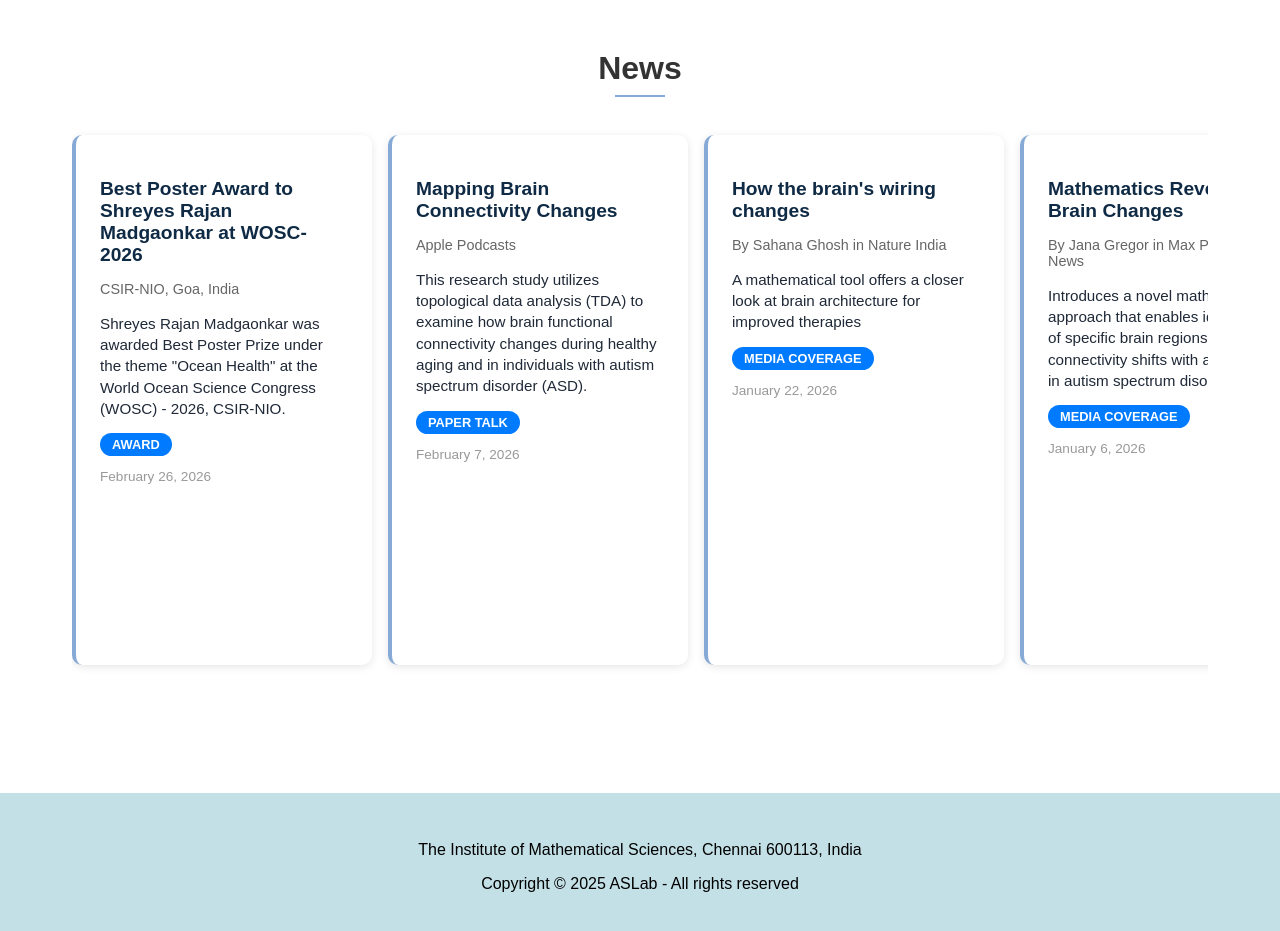
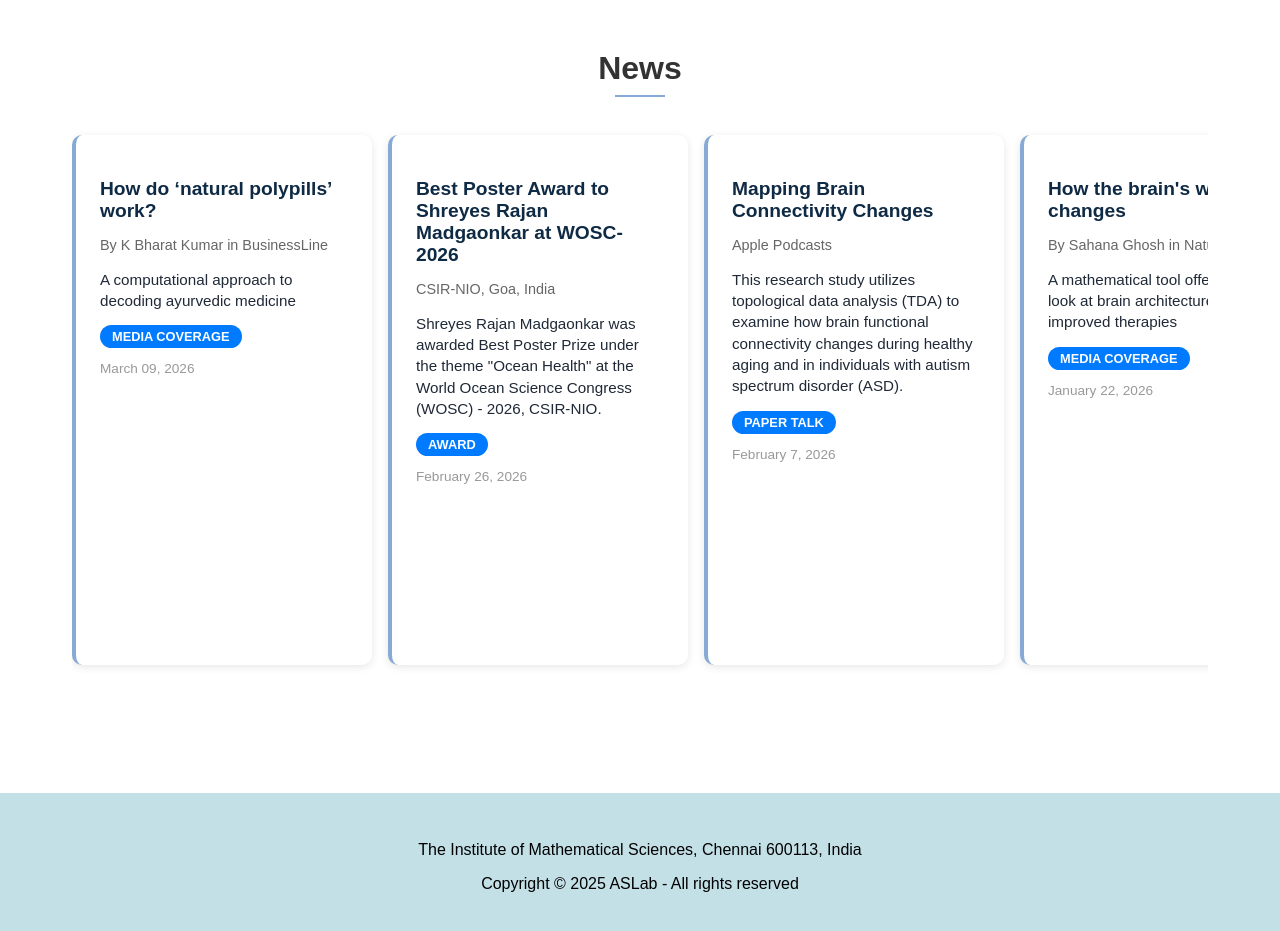
Before and after one commit to asamallab/asamallab.github.io, a plain HTML site: page index.html in a window 1280 px wide. Shown: the part 1260-2191 px from the top of the page. Drawn offline with Linux system fonts and the light colour scheme.

Commit message:
Update index.html

```diff
--- a/index.html
+++ b/index.html
@@ -147,6 +147,18 @@
         <h2 class="news-title">News</h2>
 
         <div class="news-container">
+
+          <div class="news-card" tabindex="0">
+
+            <a href="https://www.thehindubusinessline.com/business-tech/how-do-natural-polypills-work/article70706077.ece"
+	       target="_blank" class="no-underline">
+            <h3 class="card-headline">How do ‘natural polypills’ work?</h3></a>
+            <p class="card-subtext">By K Bharat Kumar in BusinessLine</p></h3>
+	    <p class="card-description">A computational approach to decoding ayurvedic medicine</p>
+	    <span class="card-badge">MEDIA COVERAGE</span>
+            <p class="card-date">March 09, 2026</p>
+	    </div>
+
 
   <div class="news-card" tabindex="0">
 
```
